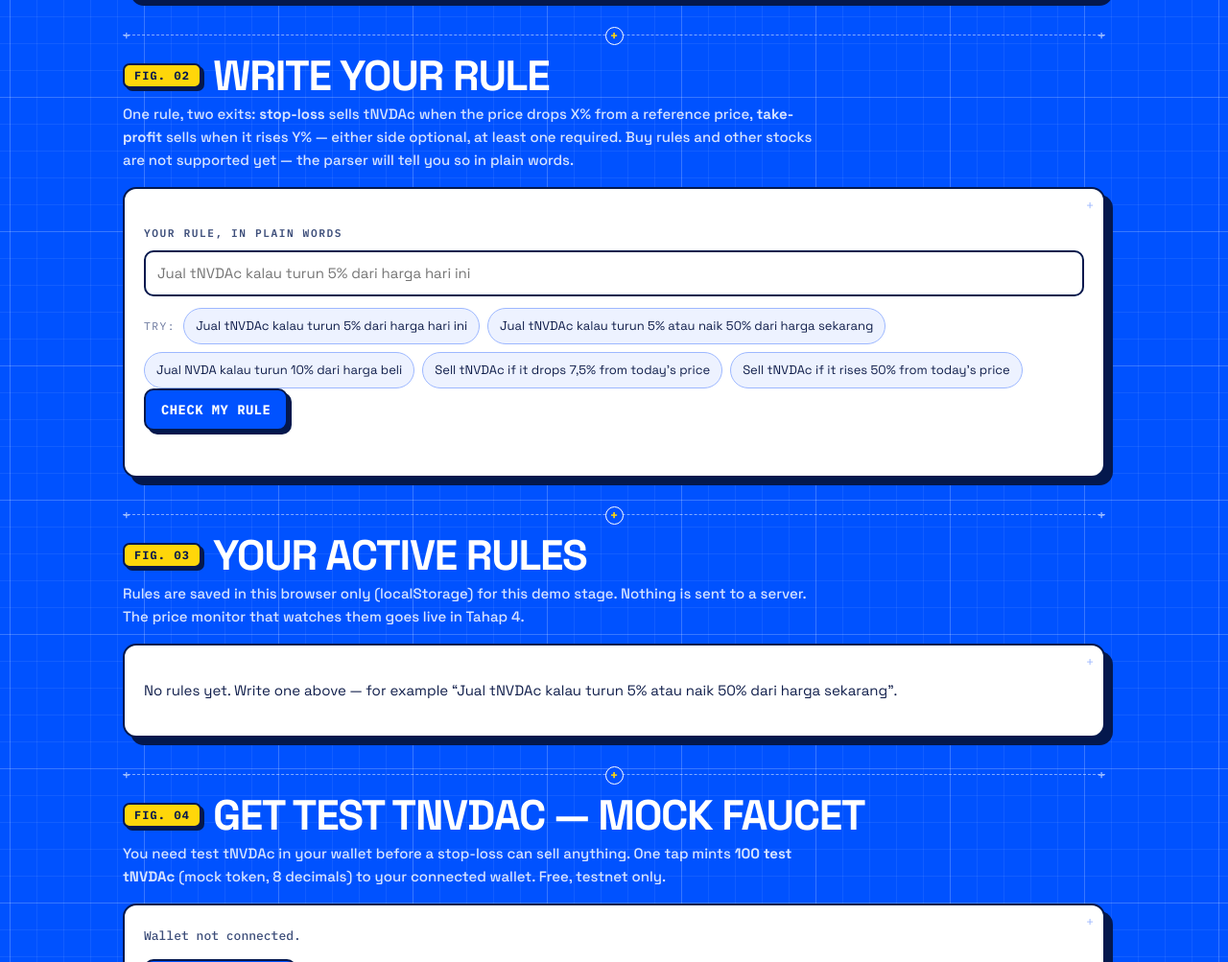
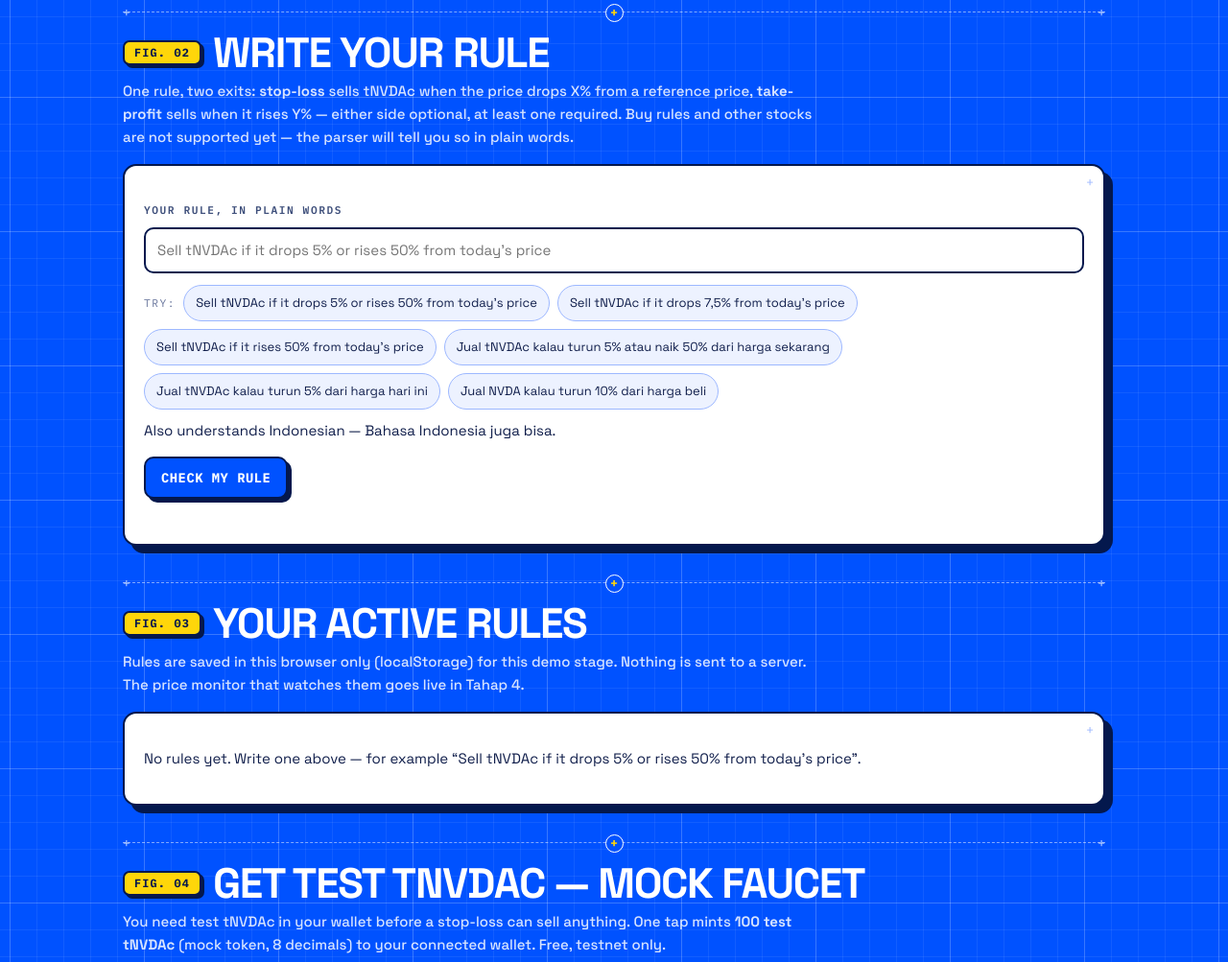
Before and after one commit to whiteholic-beep/rowan-stocks, a plain HTML site: page rules.html in a window 1280 px wide. Shown: the part 1019-2022 px from the top of the page at 96% size. Drawn offline with nearby package versions, Linux system fonts and the light colour scheme; no server answers.

Commit message:
English-first rule examples (parser stays bilingual)
- rules.html: English example chips first (paired, SL-only, TP-only),
  Indonesian chips after; input placeholder + empty-state example now
  the paired English sentence; tagline leads with English; note added
  that Indonesian also works.
- rules/app.js: buy-price hint now quotes the English phrase
  ("from the buy price"), which the parser accepts as entry reference.
- No logic change: parser, storage, price, faucet untouched; 104/104
  tests pass.

```diff
--- a/rules.html
+++ b/rules.html
@@ -482,7 +482,7 @@
 
       <header class="page-head">
         <div class="brand-row"><h1>Set <span class="gold">stop-loss</span> &amp; <span class="gold">take-profit</span> rules</h1></div>
-        <p class="tagline">Write a rule in plain words — Indonesian or English — and Rowan turns it into a structured stop-loss and take-profit pair for tNVDAc. One rule, two exits: whichever trigger hits first sells. You confirm it before it goes live, and you sign every swap yourself.</p>
+        <p class="tagline">Write a rule in plain English — or Indonesian — and Rowan turns it into a structured stop-loss and take-profit pair for tNVDAc. One rule, two exits: whichever trigger hits first sells. You confirm it before it goes live, and you sign every swap yourself.</p>
         <span class="chain-pill">Base Sepolia · <b>tNVDAc (mock)</b> · stop-loss + take-profit</span>
         <div class="dim-line">JS-only agent · no AI · no custody · testnet only</div>
       </header>
@@ -515,15 +515,17 @@
         <p class="sec-sub">One rule, two exits: <b>stop-loss</b> sells tNVDAc when the price drops X% from a reference price, <b>take-profit</b> sells when it rises Y% — either side optional, at least one required. Buy rules and other stocks are not supported yet — the parser will tell you so in plain words.</p>
         <div class="card">
           <label class="field-label" for="ruleInput">Your rule, in plain words</label>
-          <input id="ruleInput" type="text" autocomplete="off" spellcheck="false" placeholder='Jual tNVDAc kalau turun 5% dari harga hari ini' aria-label="Rule in plain words" />
+          <input id="ruleInput" type="text" autocomplete="off" spellcheck="false" placeholder="Sell tNVDAc if it drops 5% or rises 50% from today's price" aria-label="Rule in plain words" />
           <div class="examples">
             <span class="ex-label">Try:</span>
-            <button class="chip-btn" type="button" data-example="Jual tNVDAc kalau turun 5% dari harga hari ini">Jual tNVDAc kalau turun 5% dari harga hari ini</button>
-            <button class="chip-btn" type="button" data-example="Jual tNVDAc kalau turun 5% atau naik 50% dari harga sekarang">Jual tNVDAc kalau turun 5% atau naik 50% dari harga sekarang</button>
-            <button class="chip-btn" type="button" data-example="Jual NVDA kalau turun 10% dari harga beli">Jual NVDA kalau turun 10% dari harga beli</button>
+            <button class="chip-btn" type="button" data-example="Sell tNVDAc if it drops 5% or rises 50% from today's price">Sell tNVDAc if it drops 5% or rises 50% from today's price</button>
             <button class="chip-btn" type="button" data-example="Sell tNVDAc if it drops 7,5% from today's price">Sell tNVDAc if it drops 7,5% from today's price</button>
             <button class="chip-btn" type="button" data-example="Sell tNVDAc if it rises 50% from today's price">Sell tNVDAc if it rises 50% from today's price</button>
+            <button class="chip-btn" type="button" data-example="Jual tNVDAc kalau turun 5% atau naik 50% dari harga sekarang">Jual tNVDAc kalau turun 5% atau naik 50% dari harga sekarang</button>
+            <button class="chip-btn" type="button" data-example="Jual tNVDAc kalau turun 5% dari harga hari ini">Jual tNVDAc kalau turun 5% dari harga hari ini</button>
+            <button class="chip-btn" type="button" data-example="Jual NVDA kalau turun 10% dari harga beli">Jual NVDA kalau turun 10% dari harga beli</button>
           </div>
+          <p class="dim" style="margin-top:10px">Also understands Indonesian — Bahasa Indonesia juga bisa.</p>
           <div class="btn-row">
             <button class="btn btn-gold" id="parseBtn" type="button">Check my rule</button>
           </div>
@@ -550,7 +552,7 @@
         <p class="sec-sub">Rules are saved in this browser only (localStorage) for this demo stage. Nothing is sent to a server. The price monitor that watches them goes live in Tahap 4.</p>
         <div class="card">
           <div id="rulesList"></div>
-          <p class="dim" id="rulesEmpty">No rules yet. Write one above — for example “Jual tNVDAc kalau turun 5% atau naik 50% dari harga sekarang”.</p>
+          <p class="dim" id="rulesEmpty">No rules yet. Write one above — for example “Sell tNVDAc if it drops 5% or rises 50% from today's price”.</p>
         </div>
       </section>
 
--- a/rules/app.js
+++ b/rules/app.js
@@ -99,7 +99,7 @@
       $('parseSentence').textContent = sentence;
       var details = [];
       if (!rule.tokenExplicit) details.push('Token not named — defaulted to tNVDAc (the only supported stock).');
-      if (!rule.referenceExplicit) details.push('Reference not named — defaulted to today\'s price. If you meant your buy price, write “dari harga beli”.');
+      if (!rule.referenceExplicit) details.push('Reference not named — defaulted to today\'s price. If you meant your buy price, write “from the buy price”.');
       if (rule.reference === 'entry') details.push('Reference is your buy price. Tahap 4 will ask for it (or read it from your purchase history) when the monitor goes live.');
       $('parseDetails').textContent = details.join(' ');
       if (lastReferencePrice !== null) {
```
